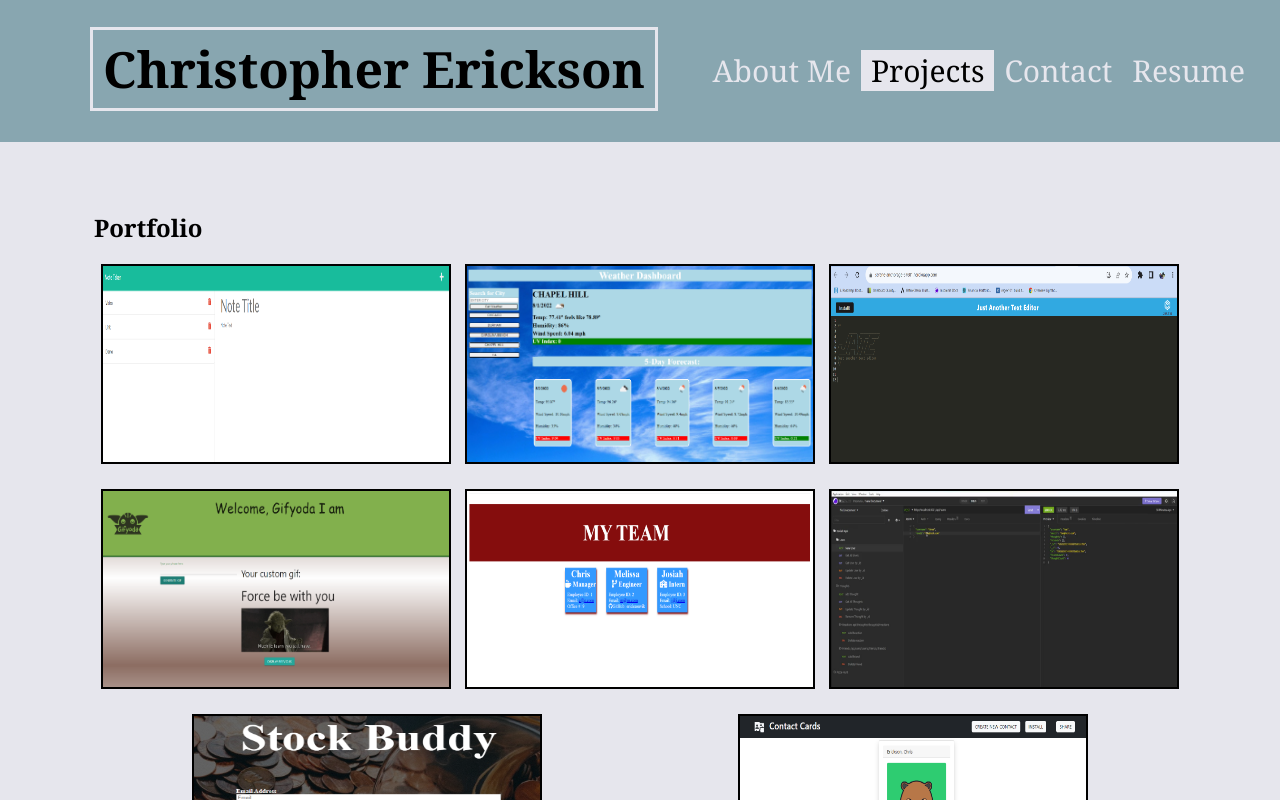
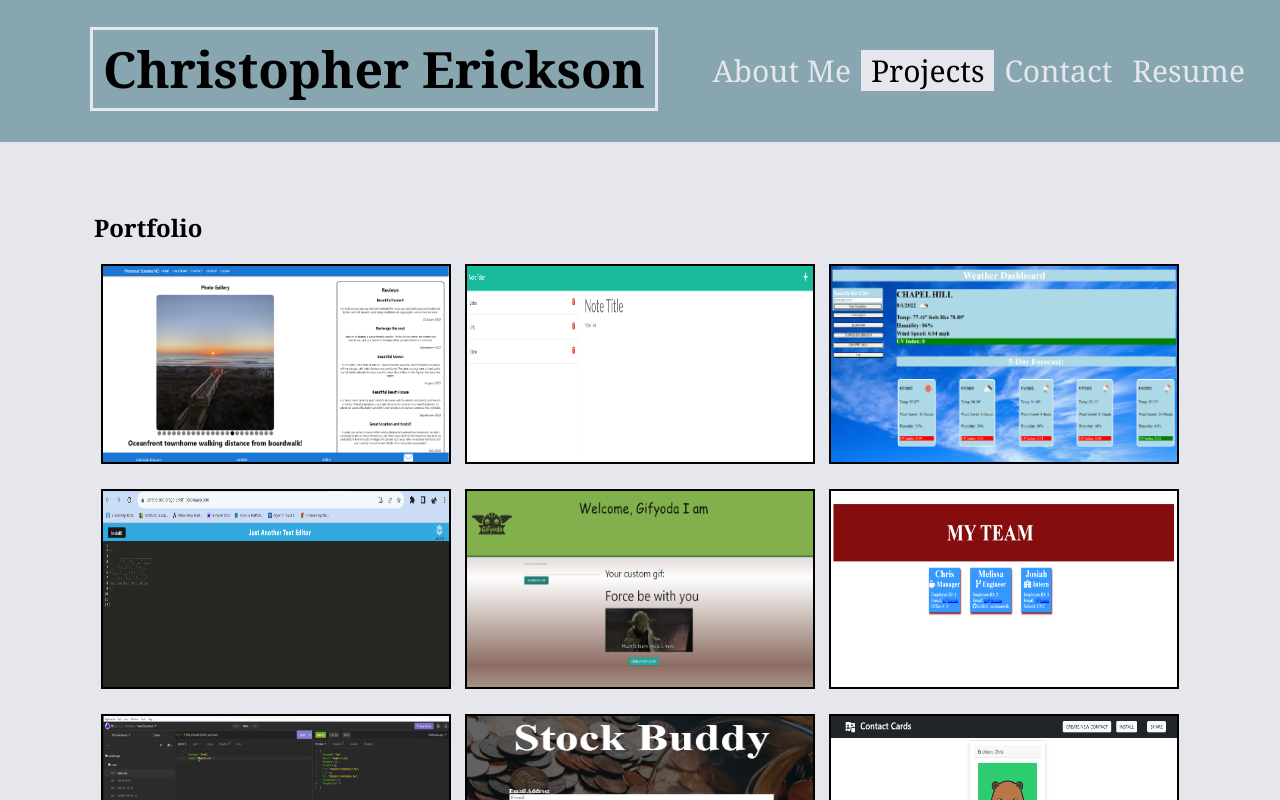
Before and after one commit to EricksonVIK/Erickson_React_Portfolio, a React (Create React App) app: page / in a window 1280 px wide. Both pictures are taken after a click on the item "Projects". Shown: the top 800 px of the page. Built offline with nearby package versions, Linux system fonts and the light colour scheme.

Commit message:
added Rental MVP

```diff
--- a/src/components/Project/index.project.js
+++ b/src/components/Project/index.project.js
@@ -8,10 +8,18 @@ import TeamProfile from "../../assets/images/Team_Profile_Generator_Screenshot.p
 import socialApp from "../../assets/images/social_app.png";
 import StockBuddy from "../../assets/images/stockbuddy.png";
 import contactCard from "../../assets/images/contact-card.png";
+import personalSunrise from "../../assets/images/personalSunrise.png"
 
 function Project() {
   // code in project array -- need to add more
   const projects = [
+    {
+      src: personalSunrise,
+      title: "Rental MVP",
+      tools: "React, MongoDB, Apollo Server",
+      deploy: "http://personal-sunrise-test.herokuapp.com/",
+      github:"https://github.com/EricksonVIK/Erickson_React_Portfolio"
+    },
     {
       src: noteTaker,
       title: "Note Taker",
```
Also changed, not shown: src/assets/images/personalSunrise.png (added).
